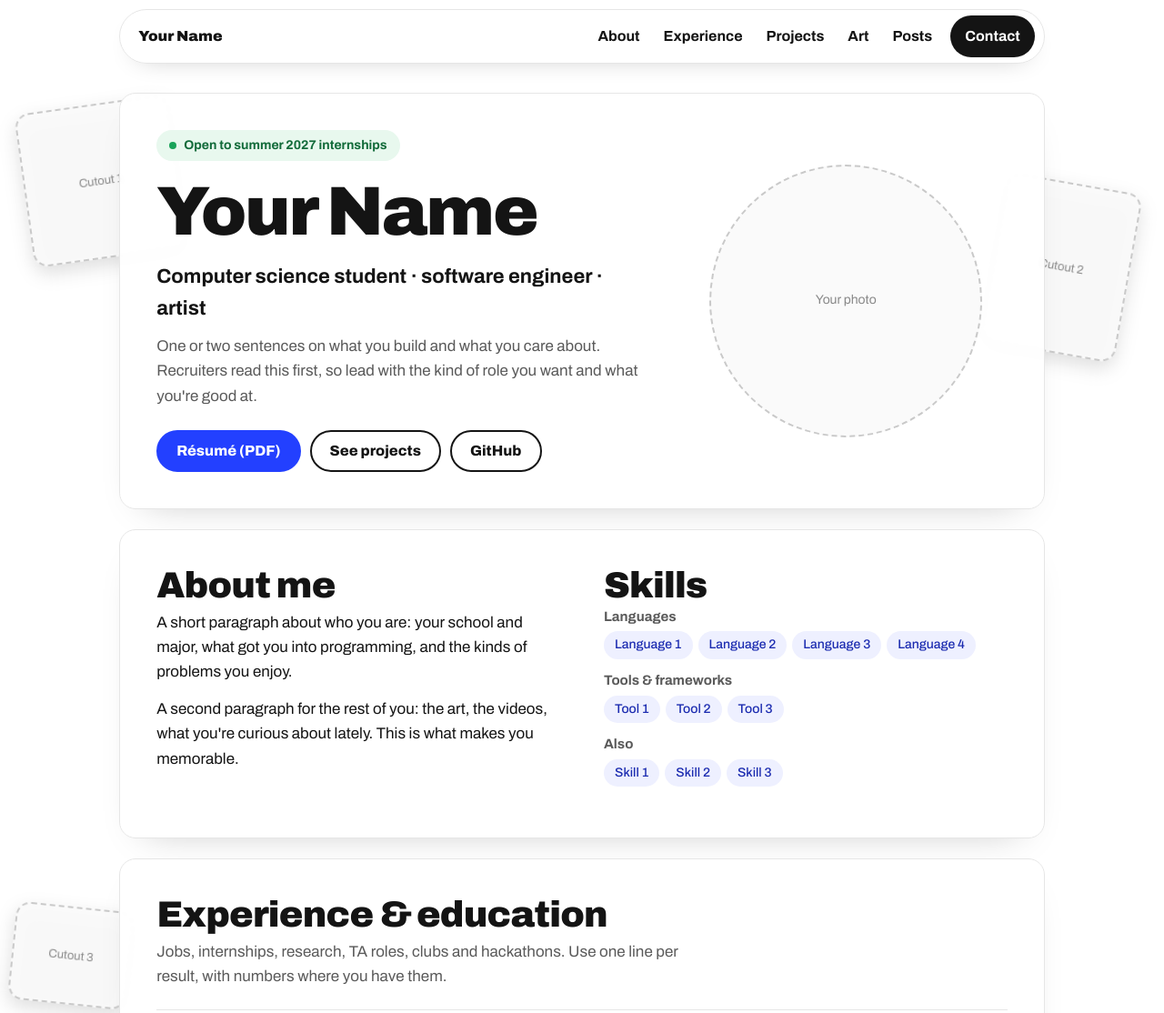
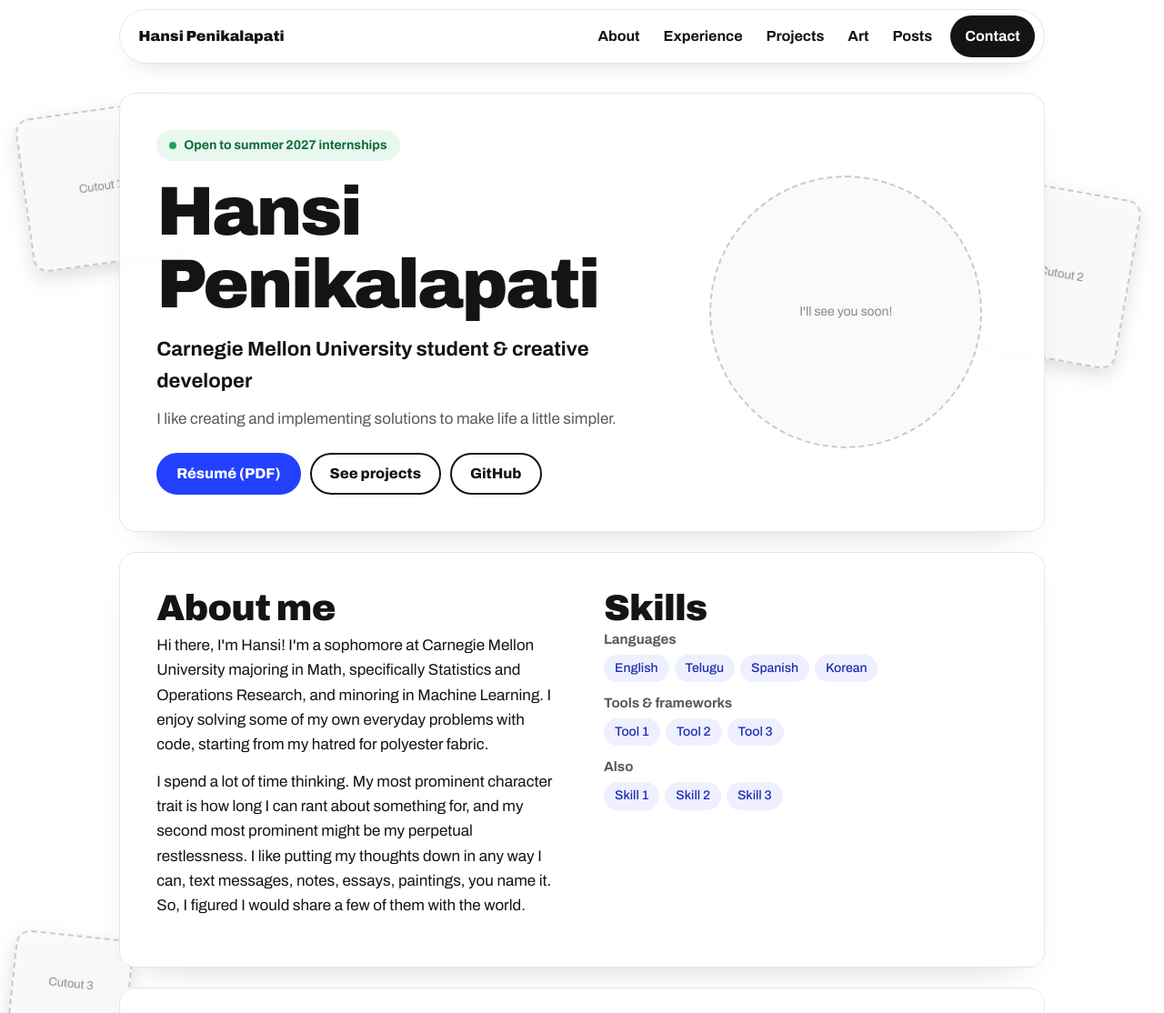
Before and after one commit to hpenikalapati/hansi-penikalapati, a plain HTML site: page index.html in a window 1280 px wide. Shown: the top 1114 px of the page at 91% size. Drawn offline with Linux system fonts and the light colour scheme.

Commit message:
update descriptions

```diff
--- a/index.html
+++ b/index.html
@@ -3,17 +3,10 @@
 <head>
 <meta charset="utf-8">
 <meta name="viewport" content="width=device-width,initial-scale=1">
-<title>Your Name · Portfolio</title>
+<title>Hansi Penikalapati · Portfolio</title>
 <link rel="preconnect" href="https://fonts.googleapis.com">
 <link rel="stylesheet" href="https://fonts.googleapis.com/css2?family=Archivo:wght@400;500;700;800;900&display=swap">
 <style>
-/*
-VOICE: friendly, confident, professional enough for recruiters, personal enough to feel like you.
-IDEA: a vision board: your own background picture with cutouts, and the content pinned on top as clean cards.
-PICTURE: the background image itself (plain white for now, swap in your board later).
-COLOUR and TYPE: white ground, near-black ink, one blue accent; Archivo throughout.
-LAYOUT: sticky nav, hero card, then cards for about/skills, experience, projects, art, posts, contact.
-*/
 
 /* Background: plain white. Your cutouts are set in the STICKERS list in the script at the bottom. */
 :root{--ink:#141414;--sub:#5a5a5a;--line:#e6e6e6;--acc:#2340ff;--accsoft:#eef0ff;--card:#ffffffee;color-scheme:light}
@@ -119,7 +112,7 @@ footer{text-align:center;color:var(--sub);font-size:14px;padding:16px 0 36px}
 <div class="stickers" id="stickers" aria-hidden="true"></div>
 <div class="wrap">
 <nav aria-label="Main"><div class="bar">
-  <b>Your Name</b>
+  <b>Hansi Penikalapati</b>
   <a href="#about">About</a><a href="#experience">Experience</a><a href="#projects">Projects</a><a href="#art">Art</a><a href="#posts">Posts</a>
   <a class="cta" href="#contact">Contact</a>
 </div></nav>
@@ -127,23 +120,25 @@ footer{text-align:center;color:var(--sub);font-size:14px;padding:16px 0 36px}
 <header class="card hero">
   <div>
     <span class="status"><i></i>Open to summer 2027 internships</span>
-    <h1>Your Name</h1>
-    <div class="role">Computer science student · software engineer · artist</div>
-    <p>One or two sentences on what you build and what you care about. Recruiters read this first, so lead with the kind of role you want and what you're good at.</p>
+    <h1>Hansi Penikalapati</h1>
+    <div class="role">Carnegie Mellon University student & creative developer</div>
+    <p>I like creating and implementing solutions to make life a little simpler.</p>
     <div class="btns">
       <a class="btn p" href="resume.pdf">Résumé (PDF)</a>
       <a class="btn" href="#projects">See projects</a>
       <a class="btn" href="https://github.com/">GitHub</a>
     </div>
   </div>
-  <div class="ph photo">Your photo</div>
+  <div class="ph photo">I'll see you soon!</div>
 </header>
 
 <section class="card two" id="about">
   <div class="about">
     <h2>About me</h2>
-    <p>A short paragraph about who you are: your school and major, what got you into programming, and the kinds of problems you enjoy.</p>
-    <p>A second paragraph for the rest of you: the art, the videos, what you're curious about lately. This is what makes you memorable.</p>
+    <p>Hi there, I'm Hansi! I'm a sophomore at Carnegie Mellon University majoring in Math, specifically Statistics and Operations Research, and minoring in Machine Learning.
+      I enjoy solving some of my own everyday problems with code, starting from my hatred for polyester fabric.</p>
+    <p>I spend a lot of time thinking. My most prominent character trait is how long I can rant about something for, and my second most prominent might be my perpetual restlessness.
+      I like putting my thoughts down in any way I can, text messages, notes, essays, paintings, you name it. So, I figured I would share a few of them with the world.</p>
   </div>
   <div>
     <h2>Skills</h2>
@@ -180,11 +175,11 @@ footer{text-align:center;color:var(--sub);font-size:14px;padding:16px 0 36px}
 <section class="card contact" id="contact">
   <h2>Let's talk</h2>
   <p class="lead">Recruiters, collaborators and friendly strangers are all welcome.</p>
-  <div class="btns"><a class="btn p" href="mailto:you@example.com">you@example.com</a><a class="btn" href="resume.pdf">Download résumé</a></div>
-  <div class="cl"><a href="https://linkedin.com/">LinkedIn</a><a href="https://github.com/">GitHub</a><a href="https://youtube.com/">YouTube</a></div>
+  <div class="btns"><a class="btn p" href="mailto:hansitapenikalapati@gmail.com">hansitapenikalapati@gmail.com</a><a class="btn" href="resume.pdf">Download résumé</a></div>
+  <div class="cl"><a href="https://www.linkedin.com/in/hansi-pen/">LinkedIn</a><a href="https://github.com/hpenikalapati">GitHub</a><a href="https://www.youtube.com/@hansipenikalapati">YouTube</a></div>
 </section>
 
-<footer>© 2026 Your Name</footer>
+<footer>© 2026 Hansita Penikalapati</footer>
 </div>
 
 <dialog id="dlg" aria-label="Artwork"><div class="dv"><div id="dim"></div>
@@ -219,7 +214,7 @@ const STICKERS=[
 ];
 
 const skills={
-  'Languages':['Language 1','Language 2','Language 3','Language 4'],
+  'Languages':['English','Telugu','Spanish','Korean'],
   'Tools & frameworks':['Tool 1','Tool 2','Tool 3'],
   'Also':['Skill 1','Skill 2','Skill 3']
 };
```
